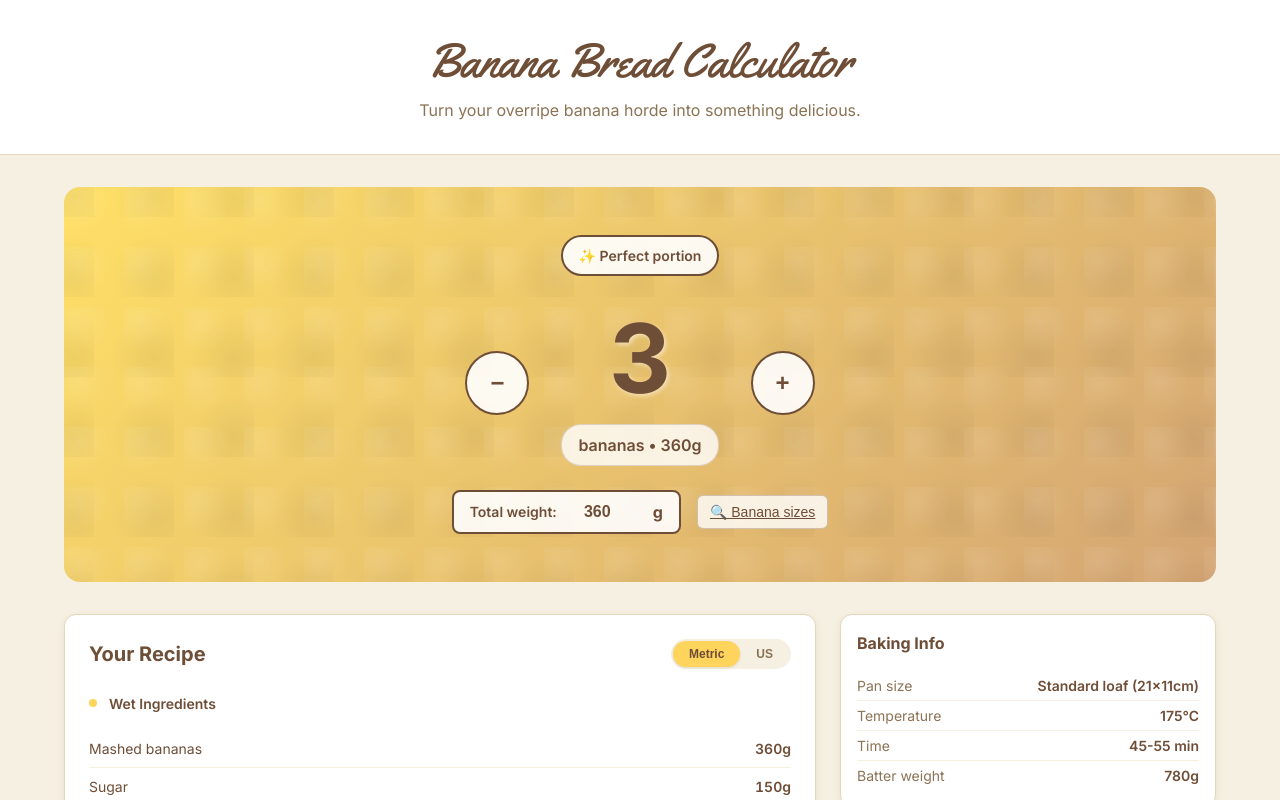
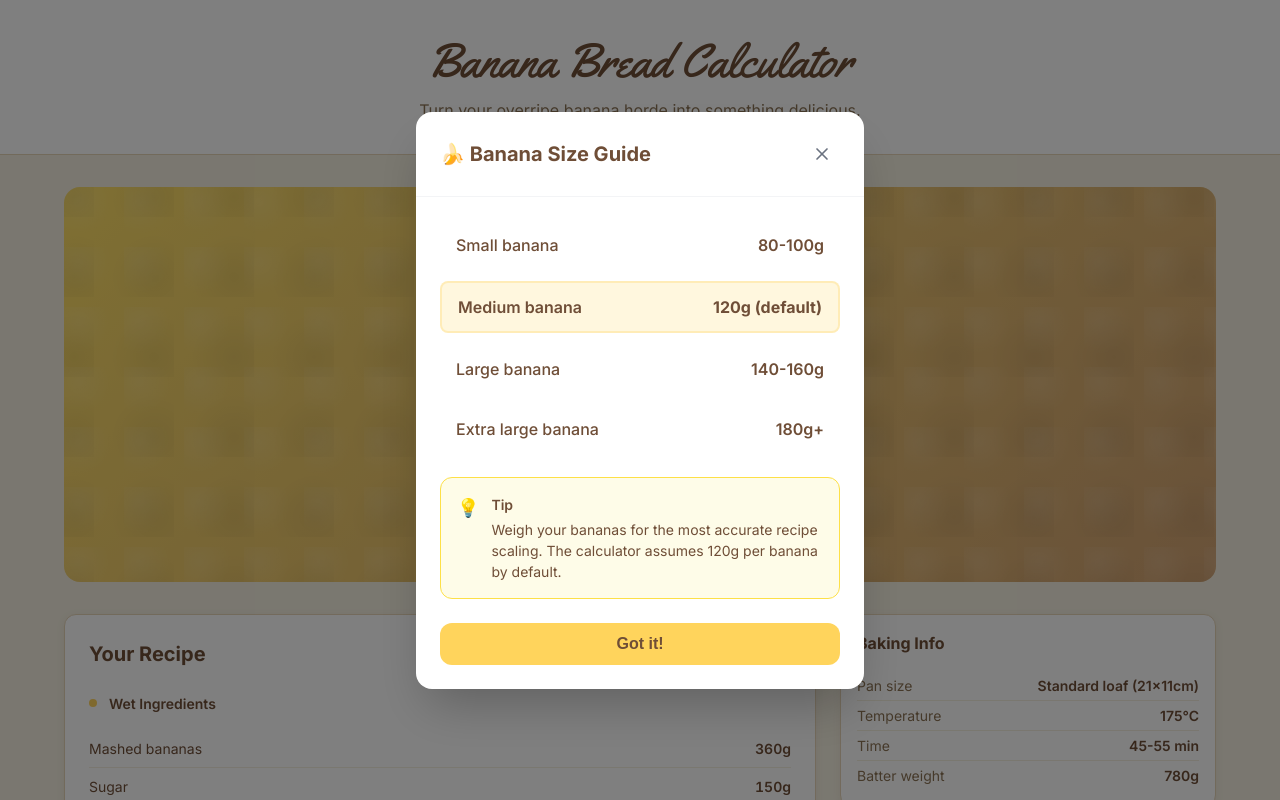
Before and after one commit to titania-nz/banana-bread-calculator, a React (Vite) app: page / in a window 1280 px wide. Both pictures are taken after a click on the button "🔍 Banana sizes". Shown: the top 800 px of the page. Built offline with nearby package versions, Linux system fonts and the light colour scheme.

Commit message:
Fix modal display and scroll issues

```diff
--- a/src/components/BananaSizeGuide.tsx
+++ b/src/components/BananaSizeGuide.tsx
@@ -7,7 +7,7 @@ interface BananaSizeGuideProps {
 }
 
 export const BananaSizeGuide: React.FC<BananaSizeGuideProps> = ({ isOpen, onClose }) => {
-  // Handle escape key and focus management
+  // Handle escape key and body scroll
   useEffect(() => {
     if (!isOpen) return;
 
@@ -18,14 +18,12 @@ export const BananaSizeGuide: React.FC<BananaSizeGuideProps> = ({ isOpen, onClos
     };
 
     // Prevent body scroll
-    const originalStyle = window.getComputedStyle(document.body).overflow;
     document.body.style.overflow = 'hidden';
-
     document.addEventListener('keydown', handleEscape);
 
     return () => {
+      document.body.style.overflow = 'unset';
       document.removeEventListener('keydown', handleEscape);
-      document.body.style.overflow = originalStyle;
     };
   }, [isOpen, onClose]);
 
@@ -39,11 +37,18 @@ export const BananaSizeGuide: React.FC<BananaSizeGuideProps> = ({ isOpen, onClos
 
   return (
     <div
-      className="fixed inset-0 flex items-center justify-center p-4"
       style={{
-        zIndex: 10000,
+        position: 'fixed',
+        top: 0,
+        left: 0,
+        right: 0,
+        bottom: 0,
         backgroundColor: 'rgba(0, 0, 0, 0.5)',
-        backdropFilter: 'blur(4px)'
+        display: 'flex',
+        alignItems: 'center',
+        justifyContent: 'center',
+        padding: '16px',
+        zIndex: 10000
       }}
       onClick={handleBackdropClick}
       role="dialog"
@@ -51,70 +56,156 @@ export const BananaSizeGuide: React.FC<BananaSizeGuideProps> = ({ isOpen, onClos
       aria-labelledby="banana-guide-title"
     >
       <div
-        className="bg-white rounded-2xl shadow-2xl max-w-md w-full mx-4 transform transition-all duration-200 ease-out"
+        style={{
+          backgroundColor: 'white',
+          borderRadius: '16px',
+          boxShadow: '0 25px 50px -12px rgba(0, 0, 0, 0.25)',
+          maxWidth: '448px',
+          width: '100%',
+          maxHeight: '90vh',
+          overflow: 'auto'
+        }}
         onClick={(e) => e.stopPropagation()}
       >
         {/* Header */}
-        <div className="flex items-center justify-between p-6 border-b border-gray-100">
+        <div style={{
+          display: 'flex',
+          alignItems: 'center',
+          justifyContent: 'space-between',
+          padding: '24px',
+          borderBottom: '1px solid #f3f4f6'
+        }}>
           <h2
             id="banana-guide-title"
-            className="text-xl font-bold text-deep-brown flex items-center gap-2"
+            style={{
+              fontSize: '20px',
+              fontWeight: 'bold',
+              color: '#6F4E37',
+              margin: 0,
+              display: 'flex',
+              alignItems: 'center',
+              gap: '8px'
+            }}
           >
             🍌 Banana Size Guide
           </h2>
           <button
             onClick={onClose}
-            className="p-2 rounded-full hover:bg-gray-100 transition-colors duration-200 focus:outline-none focus:ring-2 focus:ring-banana-yellow focus:ring-offset-2"
+            style={{
+              padding: '8px',
+              borderRadius: '50%',
+              border: 'none',
+              backgroundColor: 'transparent',
+              cursor: 'pointer',
+              display: 'flex',
+              alignItems: 'center',
+              justifyContent: 'center'
+            }}
+            onMouseEnter={(e) => {
+              e.currentTarget.style.backgroundColor = '#f3f4f6';
+            }}
+            onMouseLeave={(e) => {
+              e.currentTarget.style.backgroundColor = 'transparent';
+            }}
             aria-label="Close banana size guide"
             type="button"
           >
-            <X className="h-5 w-5 text-gray-500" />
+            <X style={{ width: '20px', height: '20px', color: '#6b7280' }} />
           </button>
         </div>
 
         {/* Content */}
-        <div className="p-6">
-          <div className="space-y-3 mb-6">
-            <div className="flex justify-between items-center py-3 px-4 rounded-lg hover:bg-gray-50 transition-colors duration-150">
-              <span className="text-deep-brown font-medium">Small banana</span>
-              <span className="font-semibold text-deep-brown">80-100g</span>
+        <div style={{ padding: '24px' }}>
+          <div style={{ marginBottom: '24px' }}>
+            <div style={{
+              display: 'flex',
+              justifyContent: 'space-between',
+              alignItems: 'center',
+              padding: '12px 16px',
+              borderRadius: '8px',
+              marginBottom: '12px'
+            }}>
+              <span style={{ color: '#6F4E37', fontWeight: '500' }}>Small banana</span>
+              <span style={{ fontWeight: '600', color: '#6F4E37' }}>80-100g</span>
             </div>
 
-            <div className="flex justify-between items-center py-3 px-4 bg-banana-yellow/20 rounded-lg border-2 border-banana-yellow/30">
-              <span className="text-deep-brown font-semibold">Medium banana</span>
-              <span className="font-bold text-deep-brown">120g (default)</span>
+            <div style={{
+              display: 'flex',
+              justifyContent: 'space-between',
+              alignItems: 'center',
+              padding: '12px 16px',
+              backgroundColor: 'rgba(255, 212, 92, 0.2)',
+              borderRadius: '8px',
+              border: '2px solid rgba(255, 212, 92, 0.3)',
+              marginBottom: '12px'
+            }}>
+              <span style={{ color: '#6F4E37', fontWeight: '600' }}>Medium banana</span>
+              <span style={{ fontWeight: 'bold', color: '#6F4E37' }}>120g (default)</span>
             </div>
 
-            <div className="flex justify-between items-center py-3 px-4 rounded-lg hover:bg-gray-50 transition-colors duration-150">
-              <span className="text-deep-brown font-medium">Large banana</span>
-              <span className="font-semibold text-deep-brown">140-160g</span>
+            <div style={{
+              display: 'flex',
+              justifyContent: 'space-between',
+              alignItems: 'center',
+              padding: '12px 16px',
+              borderRadius: '8px',
+              marginBottom: '12px'
+            }}>
+              <span style={{ color: '#6F4E37', fontWeight: '500' }}>Large banana</span>
+              <span style={{ fontWeight: '600', color: '#6F4E37' }}>140-160g</span>
             </div>
 
-            <div className="flex justify-between items-center py-3 px-4 rounded-lg hover:bg-gray-50 transition-colors duration-150">
-              <span className="text-deep-brown font-medium">Extra large banana</span>
-              <span className="font-semibold text-deep-brown">180g+</span>
+            <div style={{
+              display: 'flex',
+              justifyContent: 'space-between',
+              alignItems: 'center',
+              padding: '12px 16px',
+              borderRadius: '8px'
+            }}>
+              <span style={{ color: '#6F4E37', fontWeight: '500' }}>Extra large banana</span>
+              <span style={{ fontWeight: '600', color: '#6F4E37' }}>180g+</span>
             </div>
           </div>
 
           {/* Tip */}
-          <div className="bg-yellow-50 rounded-xl p-4 border border-yellow-200">
-            <div className="flex items-start space-x-3">
-              <span className="text-lg flex-shrink-0">💡</span>
+          <div style={{
+            backgroundColor: '#fefce8',
+            borderRadius: '12px',
+            padding: '16px',
+            border: '1px solid #fde047',
+            marginBottom: '24px'
+          }}>
+            <div style={{ display: 'flex', alignItems: 'flex-start', gap: '12px' }}>
+              <span style={{ fontSize: '18px', flexShrink: 0 }}>💡</span>
               <div>
-                <h3 className="font-semibold text-deep-brown text-sm mb-1">Tip</h3>
-                <p className="text-sm text-deep-brown leading-relaxed">
+                <h3 style={{ fontWeight: '600', color: '#6F4E37', fontSize: '14px', margin: '0 0 4px 0' }}>Tip</h3>
+                <p style={{ fontSize: '14px', color: '#6F4E37', lineHeight: '1.5', margin: 0 }}>
                   Weigh your bananas for the most accurate recipe scaling. The calculator assumes 120g per banana by default.
                 </p>
               </div>
             </div>
           </div>
-        </div>
 
-        {/* Footer */}
-        <div className="px-6 pb-6">
+          {/* Footer Button */}
           <button
             onClick={onClose}
-            className="w-full bg-banana-yellow hover:bg-banana-yellow/90 text-deep-brown font-semibold py-3 px-4 rounded-xl transition-colors duration-200 focus:outline-none focus:ring-2 focus:ring-banana-yellow focus:ring-offset-2"
+            style={{
+              width: '100%',
+              backgroundColor: '#FFD45C',
+              color: '#6F4E37',
+              fontWeight: '600',
+              padding: '12px 16px',
+              borderRadius: '12px',
+              border: 'none',
+              cursor: 'pointer',
+              fontSize: '16px'
+            }}
+            onMouseEnter={(e) => {
+              e.currentTarget.style.backgroundColor = 'rgba(255, 212, 92, 0.9)';
+            }}
+            onMouseLeave={(e) => {
+              e.currentTarget.style.backgroundColor = '#FFD45C';
+            }}
             type="button"
           >
             Got it!
```
